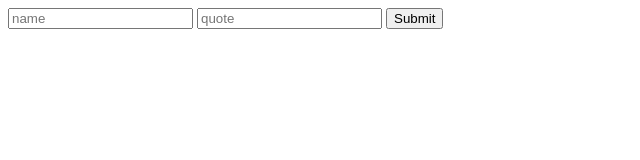
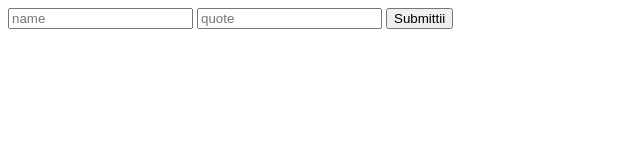
Before and after one commit to pekka566/improv-api, a website: page index.html in a window 1280 px wide. Shown: the full height of the page, 0-640 px from the left. Drawn offline with Linux system fonts and the light colour scheme.

Commit message:
Heroku testing

```diff
--- a/index.html
+++ b/index.html
@@ -10,7 +10,7 @@
   <form action="/quotes" method="POST">
     <input type="text" placeholder="name" name="name">
     <input type="text" placeholder="quote" name="quote">
-    <button type="submit">Submit</button>
+    <button type="submit">Submittii</button>
   </form>
 </body>
 
```
